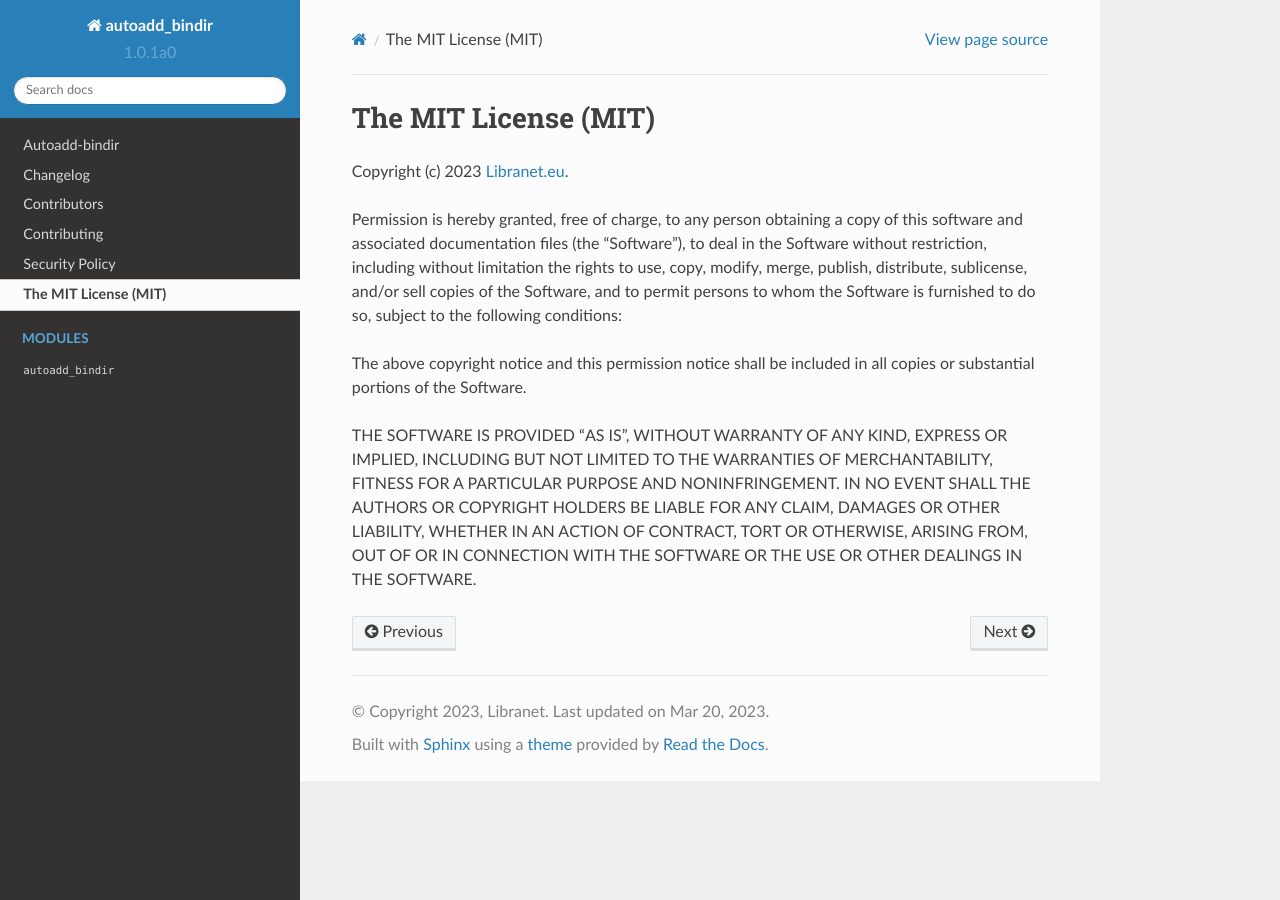
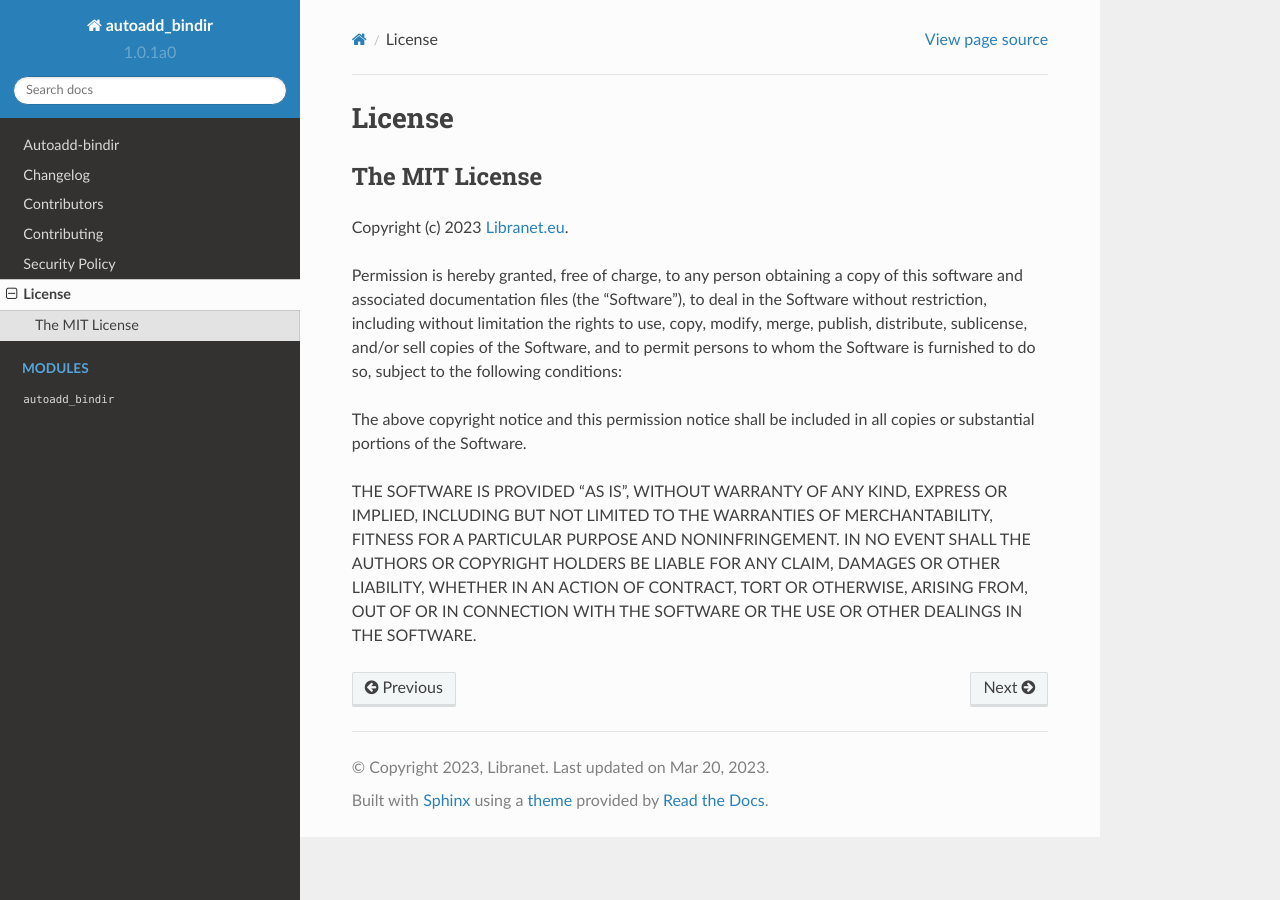
Before and after one commit to libranet/autoadd-bindir, a Sphinx documentation site: the page built from docs/license.md, in a window 1280 px wide. Built offline with Sphinx 7.4.7 and the Read the Docs theme 2.0.0, drawn with Linux system fonts in a browser that asks for light colours; pages that are not in the unit, such as notebooks, are missing from menus.

Commit message:
update docs

```diff
--- a/docs/license.md
+++ b/docs/license.md
@@ -1,4 +1,6 @@
-# The MIT License (MIT)
+# License
+
+## The MIT License
 
 Copyright (c) 2023 [Libranet.eu](https://libranet.eu).
 
```
